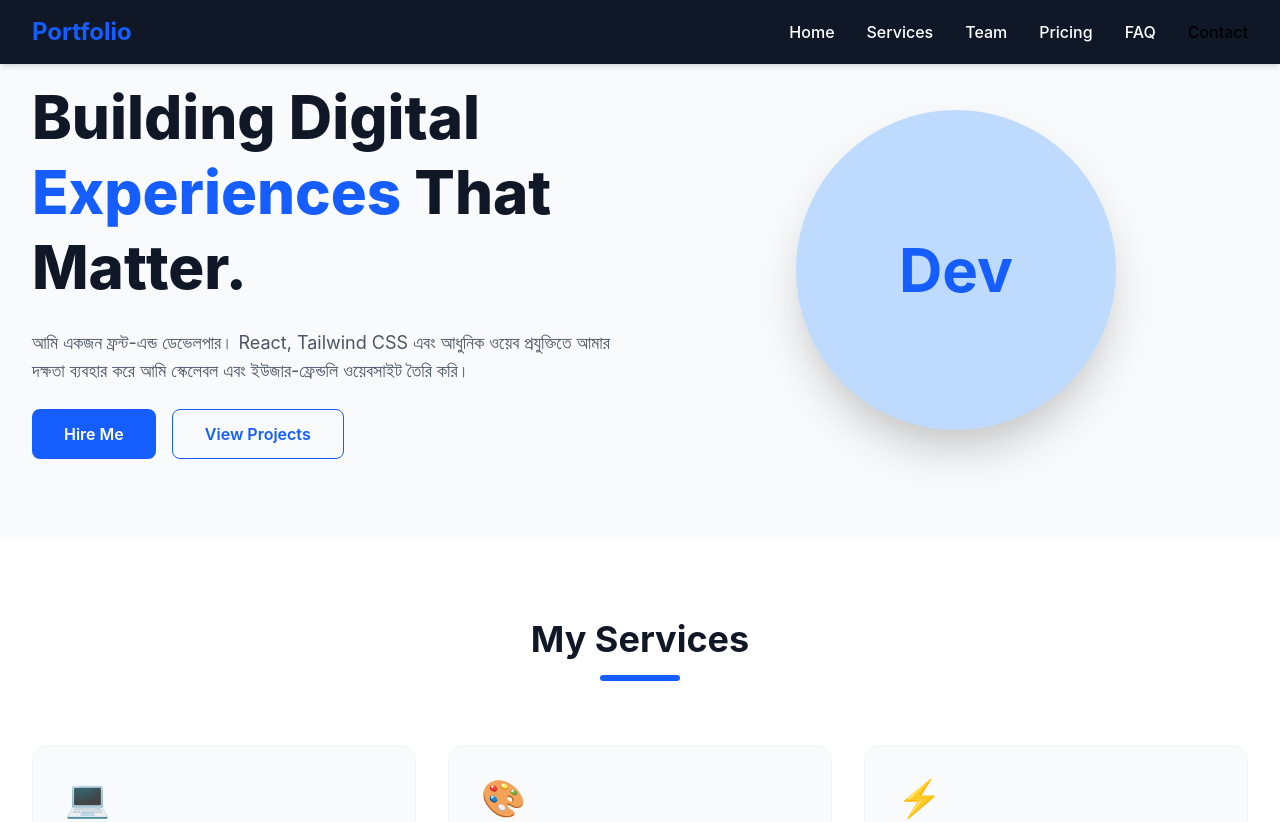
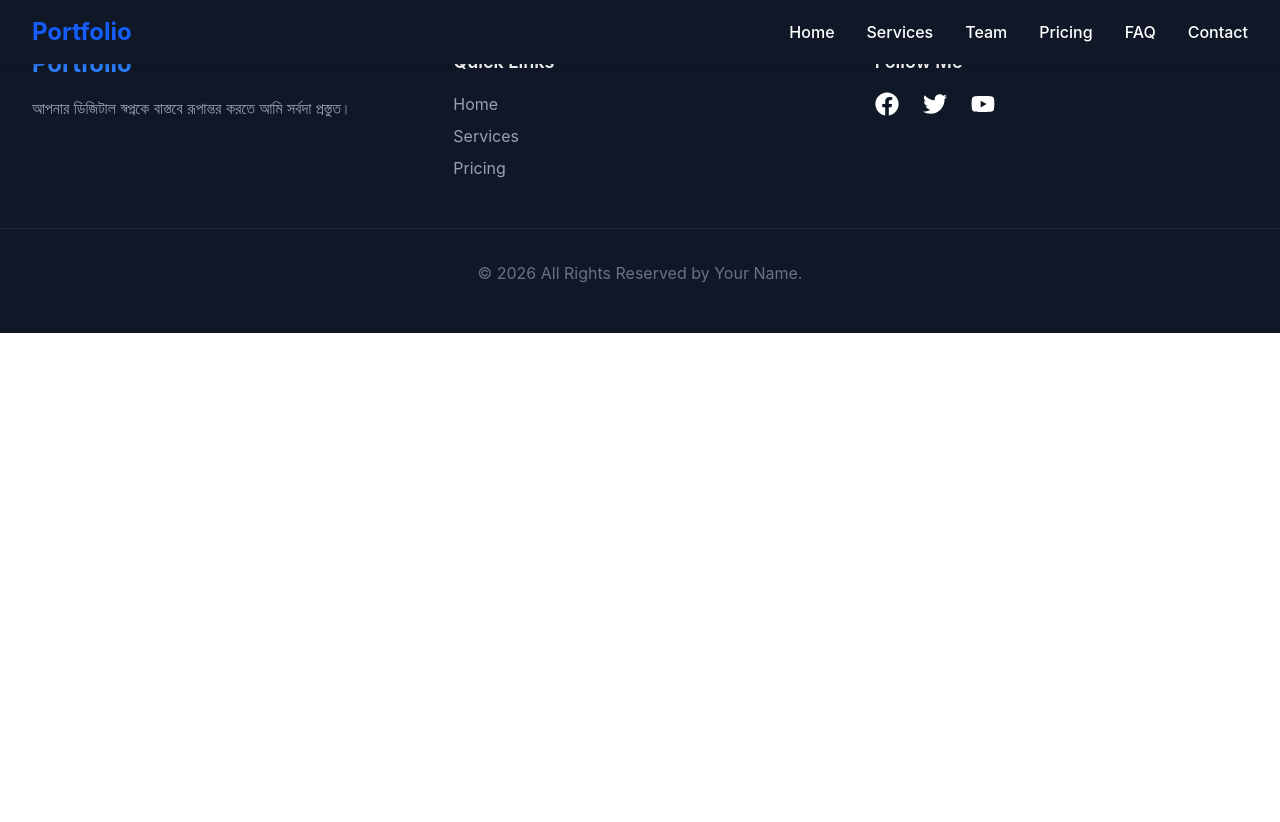
Before and after one commit to zakir2619/my-portfolio, a React (Vite) app: page / in a window 1280 px wide. Shown: the top 822 px of the page. After the commit the page ends 800 px from the top, so only its background shows below. Built offline with nearby package versions, Linux system fonts and the light colour scheme.

Commit message:
Fix routing issues and update portfolio

```diff
--- a/src/components/Header.jsx
+++ b/src/components/Header.jsx
@@ -12,12 +12,12 @@ const Header = () => {
 
 
           <ul className="hidden md:flex space-x-8">
-            <li><NavLink to="/" className="text-white hover:text-blue-600 font-medium">Home</NavLink></li>
+            <li><NavLink to="/my-portfolio" className="text-white hover:text-blue-600 font-medium">Home</NavLink></li>
             <li><NavLink to="/services" className="text-white hover:text-blue-600 font-medium">Services</NavLink></li>
             <li><NavLink to="/team" className="text-white hover:text-blue-600 font-medium">Team</NavLink></li>
             <li><NavLink to="/pricing" className="text-white hover:text-blue-600 font-medium">Pricing</NavLink></li>
             <li><NavLink to="/faq" className="text-white hover:text-blue-600 font-medium">FAQ</NavLink></li>
-            <li><NavLink to="/contact" className="text-white-700 hover:text-blue-600 font-medium">Contact</NavLink></li>
+            <li><NavLink to="/contact" className="text-white hover:text-blue-700 font-medium">Contact</NavLink></li>
           </ul>
 
           <button onClick={() => setIsOpen(!isOpen)} className="md:hidden text-gray-700">
@@ -28,7 +28,7 @@ const Header = () => {
 
       {isOpen && (
         <ul className="md:hidden bg-white border-t p-4 space-y-4">
-          <li><NavLink to="/" onClick={() => setIsOpen(false)} className="block text-gray-700">Home</NavLink></li>
+          <li><NavLink to="/my-portfolio" onClick={() => setIsOpen(false)} className="block text-gray-700">Home</NavLink></li>
           <li><NavLink to="/services" onClick={() => setIsOpen(false)} className="block text-gray-700">Services</NavLink></li>
           <li><NavLink to="/team" onClick={() => setIsOpen(false)} className="block text-gray-700">Team</NavLink></li>
           <li><NavLink to="/pricing" onClick={() => setIsOpen(false)} className="block text-gray-700">Pricing</NavLink></li>
--- a/src/layouts/FrontEnd.jsx
+++ b/src/layouts/FrontEnd.jsx
@@ -1,4 +1,4 @@
-import { Outlet } from "react-router";
+import { Outlet } from "react-router-dom";
 import Header from "../components/Header";
 import Footer from "../components/Footer";
 
--- a/src/main.jsx
+++ b/src/main.jsx
@@ -1,7 +1,7 @@
 import { StrictMode } from 'react'
 import { createRoot } from 'react-dom/client'
 import './index.css'
-import { RouterProvider } from 'react-router'
+import { RouterProvider } from 'react-router-dom'
 import router from './router'
 
 
```
Also changed, not shown: src/router.jsx (+8 -26 lines).
